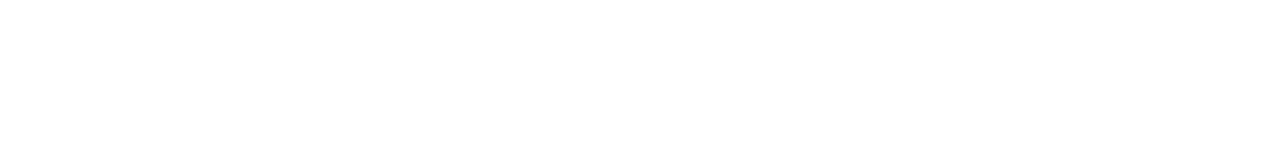
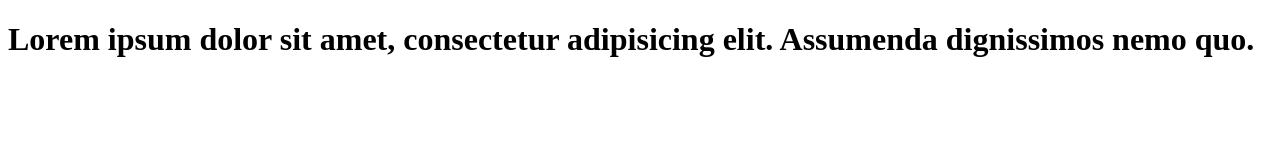
Before and after one commit to JhoniSanchez/321, a plain HTML site: page index.html in a window 1280 px wide. Drawn offline with Linux system fonts and the light colour scheme.

Commit message:
subb Tercera Confirmacion

```diff
--- a/index.html
+++ b/index.html
@@ -7,6 +7,7 @@
     <title>Document</title>
 </head>
 <body>
-
+    <h1>Lorem ipsum dolor sit amet, consectetur adipisicing elit. Assumenda dignissimos nemo quo.
+    </h1>
 </body>
 </html>
```
